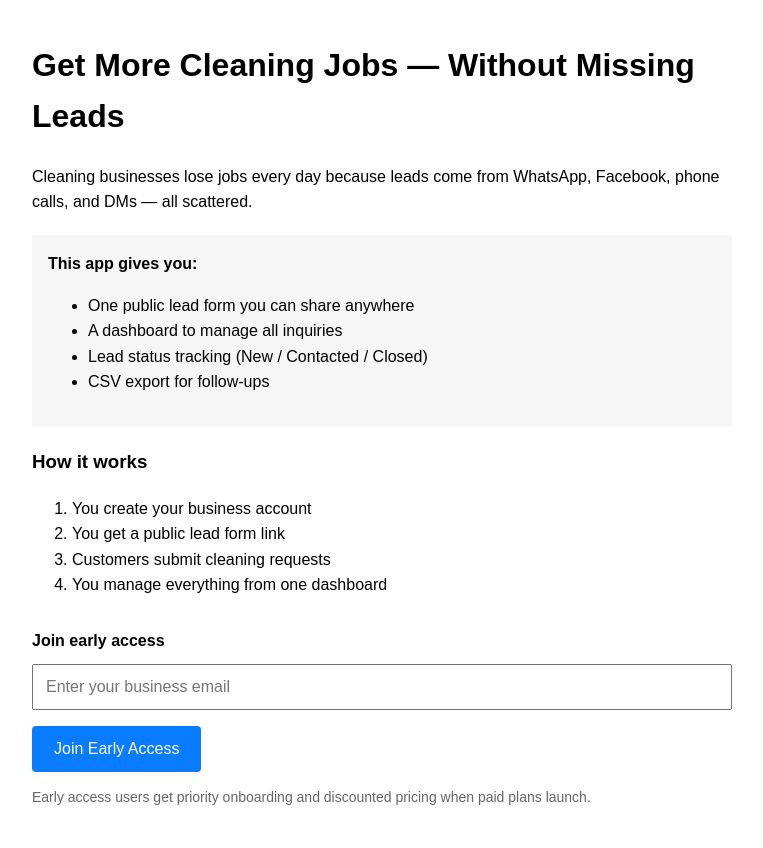
After one commit to netebom/Leads_Capture_SaaS_For_Cleaning_Businesses, a Flask app: template app/templates/landing.html in a window 1280 px wide. The commit adds this page. Shown: the whole page, without its empty margins (258-1021 px from the left). Run offline with Flask 2, Linux system fonts and the light colour scheme; the template is opened without the code that fills it, so the values that code supplies are empty.

Commit message:
Updates complete

```diff
--- /dev/null
+++ b/app/templates/landing.html
@@ -0,0 +1,96 @@
+<!DOCTYPE html>
+<html>
+<head>
+    <title>Cleaning Leads App</title>
+    <meta name="viewport" content="width=device-width, initial-scale=1">
+
+    <style>
+        body {
+            font-family: Arial, sans-serif;
+            max-width: 700px;
+            margin: 40px auto;
+            padding: 0 16px;
+            line-height: 1.6;
+        }
+        h1 {
+            font-size: 32px;
+        }
+        .box {
+            background: #f6f6f6;
+            padding: 16px;
+            margin: 20px 0;
+        }
+        .cta {
+            margin-top: 30px;
+        }
+        input[type="email"] {
+            width: 100%;
+            padding: 12px;
+            font-size: 16px;
+            margin-top: 10px;
+            box-sizing: border-box;
+        }
+        button {
+            margin-top: 16px;
+            padding: 14px 22px;
+            font-size: 16px;
+            cursor: pointer;
+            background: #0a7cff;
+            color: #ffffff;
+            border: none;
+            border-radius: 4px;
+        }
+        .note {
+            margin-top: 14px;
+            font-size: 14px;
+            color: #666;
+        }
+    </style>
+</head>
+<body>
+
+<h1>Get More Cleaning Jobs — Without Missing Leads</h1>
+
+<p>
+Cleaning businesses lose jobs every day because leads come from
+WhatsApp, Facebook, phone calls, and DMs — all scattered.
+</p>
+
+<div class="box">
+<strong>This app gives you:</strong>
+<ul>
+    <li>One public lead form you can share anywhere</li>
+    <li>A dashboard to manage all inquiries</li>
+    <li>Lead status tracking (New / Contacted / Closed)</li>
+    <li>CSV export for follow-ups</li>
+</ul>
+</div>
+
+<h3>How it works</h3>
+<ol>
+    <li>You create your business account</li>
+    <li>You get a public lead form link</li>
+    <li>Customers submit cleaning requests</li>
+    <li>You manage everything from one dashboard</li>
+</ol>
+
+<div class="cta">
+    <form method="POST" action="/early-access">
+        <label><strong>Join early access</strong></label>
+        <input
+            type="email"
+            name="email"
+            placeholder="Enter your business email"
+            required
+        >
+        <button type="submit">Join Early Access</button>
+    </form>
+</div>
+
+<p class="note">
+Early access users get priority onboarding and discounted pricing
+when paid plans launch.
+</p>
+
+</body>
+</html>
```
Also changed, not shown: app/models.py (+60 -66 lines), app/routes.py (+77 -44 lines), app/templates/home.html (+81 -5 lines), data/database.db, database.db.
